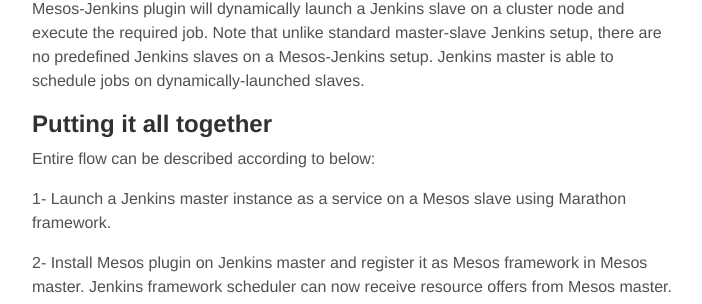
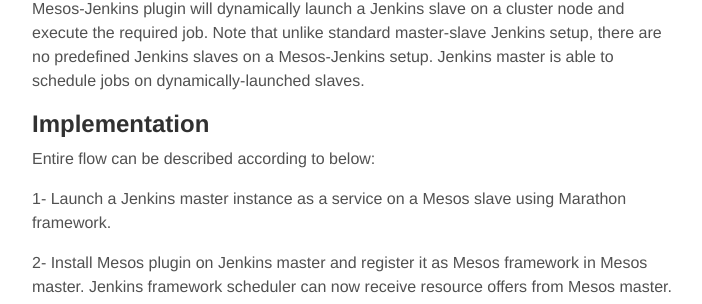
Before and after one commit to waseemh/waseemh.github.io_F, a Jekyll site: the page built from _posts/2015-03-15-scalable-cluster-wideci-system-mesos-jenkins.md, in a window 1280 px wide. Shown: the part 1306-1610 px from the top of the page, without its empty margins (288-990 px from the left). Built offline with Jekyll 4.4.1, drawn with Linux system fonts in a browser that asks for light colours; Markdown is read by kramdown in place of the engine named in the settings.

Commit message:
Update 2015-03-15-scalable-cluster-wideci-system-mesos-jenkins.md

```diff
--- a/_posts/2015-03-15-scalable-cluster-wideci-system-mesos-jenkins.md
+++ b/_posts/2015-03-15-scalable-cluster-wideci-system-mesos-jenkins.md
@@ -24,7 +24,7 @@
 
 Mesos Jenkins plugin is a Mesos framework for launching on-demand Jenkins slaves, based on current builds' queue. Whenever a new build for a specific Jenkins job is started, Mesos-Jenkins plugin will dynamically launch a Jenkins slave on a cluster node and execute the required job. Note that unlike standard master-slave Jenkins setup, there are no predefined Jenkins slaves on a Mesos-Jenkins setup. Jenkins master is able to schedule jobs on dynamically-launched slaves.
 
-## Putting it all together
+## Implementation
 
 Entire flow can be described according to below:
 
```
